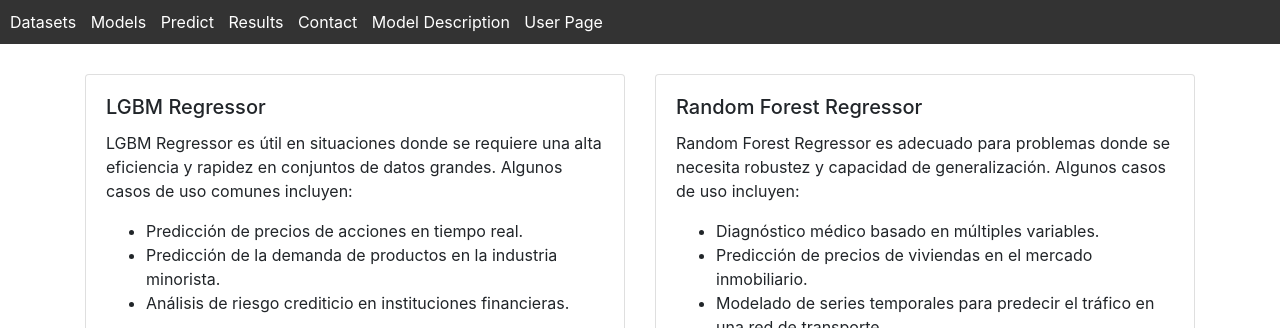
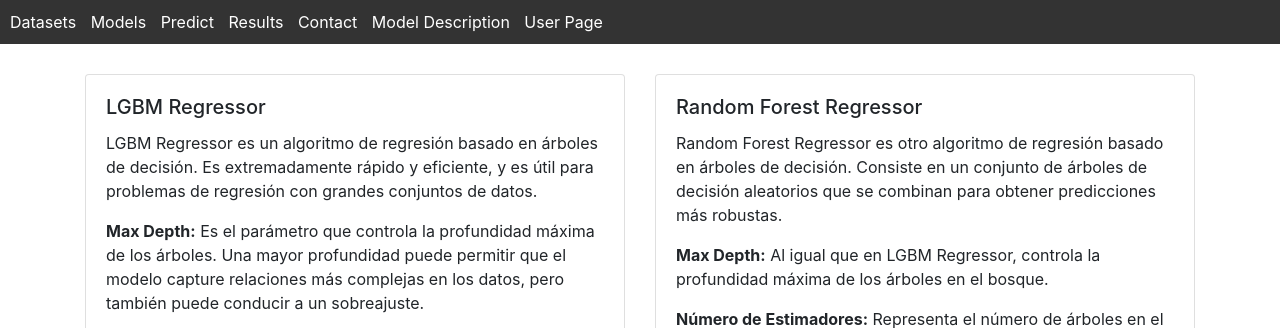
Before and after one commit to Lacia7u7/psychic-giggle, a Flask app: page /model_description in a window 1280 px wide. Shown: the top 328 px of the page. Run offline with Flask 3, Linux system fonts and the light colour scheme; some libraries are stand-ins or nearby versions.

Commit message:
Update model_description.html

```diff
--- a/Forecasting Algorithm/templates/model_description.html
+++ b/Forecasting Algorithm/templates/model_description.html
@@ -65,6 +65,9 @@
             <div class="card">
                 <div class="card-body">
                     <h5 class="card-title">LGBM Regressor</h5>
+                    <p class="card-text">LGBM Regressor es un algoritmo de regresión basado en árboles de decisión. Es extremadamente rápido y eficiente, y es útil para problemas de regresión con grandes conjuntos de datos.</p>
+                    <p class="card-text"><strong>Max Depth:</strong> Es el parámetro que controla la profundidad máxima de los árboles. Una mayor profundidad puede permitir que el modelo capture relaciones más complejas en los datos, pero también puede conducir a un sobreajuste.</p>
+                    <p class="card-text"><strong>Número de Estimadores:</strong> Es el número de árboles de decisión que se entrenan en el modelo. Un mayor número de estimadores puede mejorar la precisión del modelo, pero también aumenta el tiempo de entrenamiento.</p>
                     <p class="card-text">LGBM Regressor es útil en situaciones donde se requiere una alta eficiencia y rapidez en conjuntos de datos grandes. Algunos casos de uso comunes incluyen:</p>
                     <ul>
                         <li>Predicción de precios de acciones en tiempo real.</li>
@@ -81,6 +84,9 @@
             <div class="card">
                 <div class="card-body">
                     <h5 class="card-title">Random Forest Regressor</h5>
+                    <p class="card-text">Random Forest Regressor es otro algoritmo de regresión basado en árboles de decisión. Consiste en un conjunto de árboles de decisión aleatorios que se combinan para obtener predicciones más robustas.</p>
+                    <p class="card-text"><strong>Max Depth:</strong> Al igual que en LGBM Regressor, controla la profundidad máxima de los árboles en el bosque.</p>
+                    <p class="card-text"><strong>Número de Estimadores:</strong> Representa el número de árboles en el bosque. Cuantos más árboles haya, más robusto será el modelo, pero también aumentará el costo computacional.</p>
                     <p class="card-text">Random Forest Regressor es adecuado para problemas donde se necesita robustez y capacidad de generalización. Algunos casos de uso incluyen:</p>
                     <ul>
                         <li>Diagnóstico médico basado en múltiples variables.</li>
```
